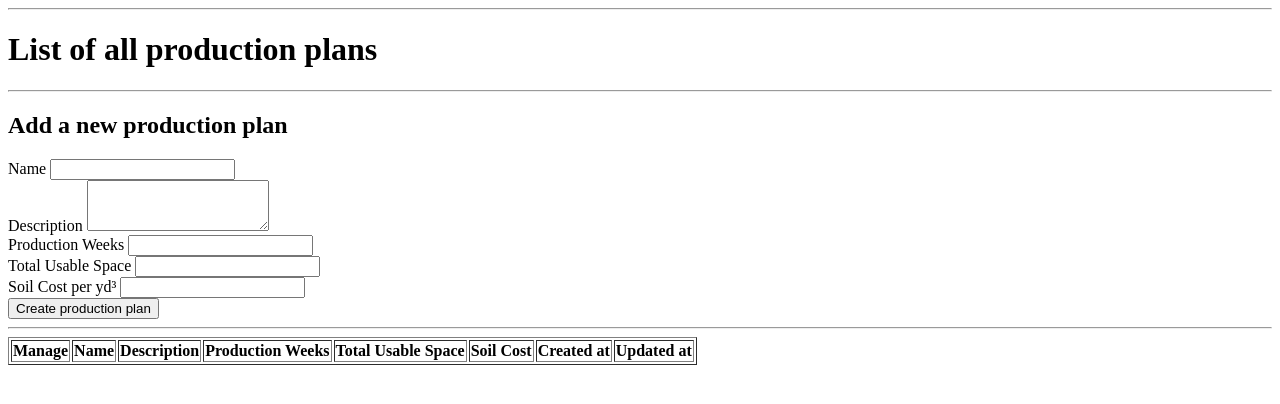
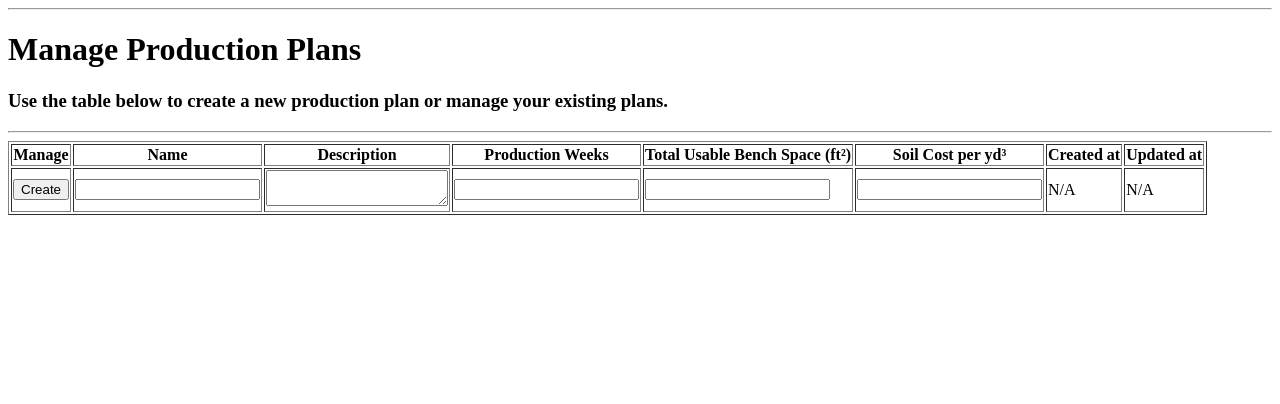
Before and after one commit to stephensteiner4/final-project-36110, a Rails app: page /production_plans in a window 1280 px wide. Shown: the part 26-430 px from the top of the page. Run offline with Rails 7, Linux system fonts and the light colour scheme; the visitor is signed in with stand-in values (Sample User, id 1); data that the repository does not hold is empty; some libraries are stand-ins or nearby versions.

Commit message:
add brief explanation of sections to show page; move create form into manage production plan table on index page; reformat index page

```diff
--- a/app/views/production_plans/index.html.erb
+++ b/app/views/production_plans/index.html.erb
@@ -1,72 +1,15 @@
 <div>
   <div>
     <h1>
-      List of all production plans
+      Manage Production Plans
     </h1>
   </div>
 </div>
 
-<hr>
+<div>
 
-<div>
-  <div>
-    <h2>
-      Add a new production plan
-    </h2>
+  <h3>Use the table below to create a new production plan or manage your existing plans.</h3>
 
-    <form action="/insert_production_plan" method="post">
-
-      <div>
-        <label for="name_box">
-          Name
-        </label>
-
-        <input type="text" id="name_box" name="query_name">
-      </div>
-
-      <div>
-        <label for="description_box">
-          Description
-        </label>
-
-        <textarea type="text" id="description_box" name="query_description" rows=3></textarea>
-      </div>
-
-      <div>
-        <label for="prodweeks_box">
-          Production Weeks
-        </label>
-
-        <input type="text" id="prodweeks_box" name="query_prodweeks">
-      </div>
-
-      <div>
-        <label for="space_box">
-          Total Usable Space
-        </label>
-
-        <input type="float" id="space_box" name="query_space">
-      </div>
-
-      <div>
-        <label for="soil_box">
-          Soil Cost per yd&sup3;
-        </label>
-
-        <input type="float" id="soil_box" name="query_soil">
-      </div>
-
-
-      <div>
-
-        <input type="hidden" id="user_id_box" name="query_user_id" value=<%= current_user.id%>>
-      </div>
-
-      <button>
-        Create production plan
-      </button>
-    </form>
-  </div>
 </div>
 
 <hr>
@@ -91,11 +34,11 @@
         </th>
 
         <th>
-          Total Usable Space
+          Total Usable Bench Space (ft&sup2;)
         </th>
 
         <th>
-          Soil Cost
+          Soil Cost per yd&sup3;
         </th>
 
         <th>
@@ -105,6 +48,60 @@
         <th>
           Updated at
         </th>
+      </tr>
+
+      <tr>
+
+          <form action="/insert_production_plan" method="post">
+            <div>
+              <td>
+                <button>
+                  Create
+                </button>
+              </td>
+            </div>
+
+            <div>
+              <td>
+                <input type="text" id="name_box" name="query_name">
+              </td>
+            </div>
+
+            <div>
+              <td>
+                <textarea type="text" id="description_box" name="query_description" rows=2></textarea>
+              </td>
+            </div>
+
+            <div>
+              <td>
+                <input type="text" id="prodweeks_box" name="query_prodweeks">
+              </td>
+            </div>
+
+            <div>
+              <td>
+                <input type="float" id="space_box" name="query_space">
+              </td>
+            </div>
+
+            <div>
+              <td>
+                <input type="float" id="soil_box" name="query_soil">
+              </td>
+            </div>
+          </form>
+
+          <div>
+            <td>
+              N/A
+            </td>
+          </div>
+          <div>
+            <td>
+              N/A
+            </td>
+          </div>
       </tr>
 
       <% @list_of_production_plans.each do |a_production_plan| %>
```
Also changed, not shown: app/views/production_plans/show.html.erb (+10 -1 lines).
